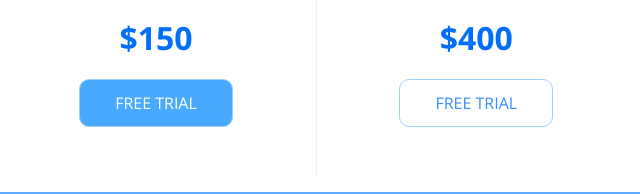
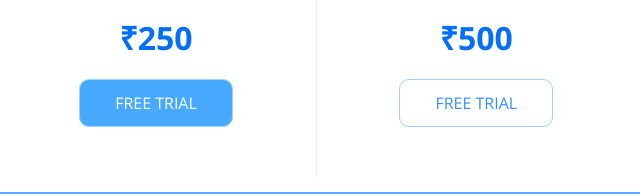
Before and after one commit to puru52/pricingPanel, a plain HTML site: page index.html in a window 1280 px wide. Shown: the part 500-694 px from the top of the page, 484-1124 px from the left. Drawn offline with nearby package versions, Linux system fonts and the light colour scheme.

Commit message:
Updated index.html

```diff
--- a/index.html
+++ b/index.html
@@ -30,7 +30,7 @@
                     <li class="pricing-features-item">Never sleeps</li>
                     <li class="pricing-features-item">Multiple workers for more powerful apps</li>
                 </ul>
-                <span class="pricing-price">$150</span>
+                <span class="pricing-price">₹250</span>
                 <a href="#/" class="pricing-button is-featured">Free trial</a>
             </div>
 
@@ -41,7 +41,7 @@
                     <li class="pricing-features-item">Dedicated</li>
                     <li class="pricing-features-item">Simple horizontal scalability</li>
                 </ul>
-                <span class="pricing-price">$400</span>
+                <span class="pricing-price">₹500</span>
                 <a href="#/" class="pricing-button">Free trial</a>
             </div>
 
```
